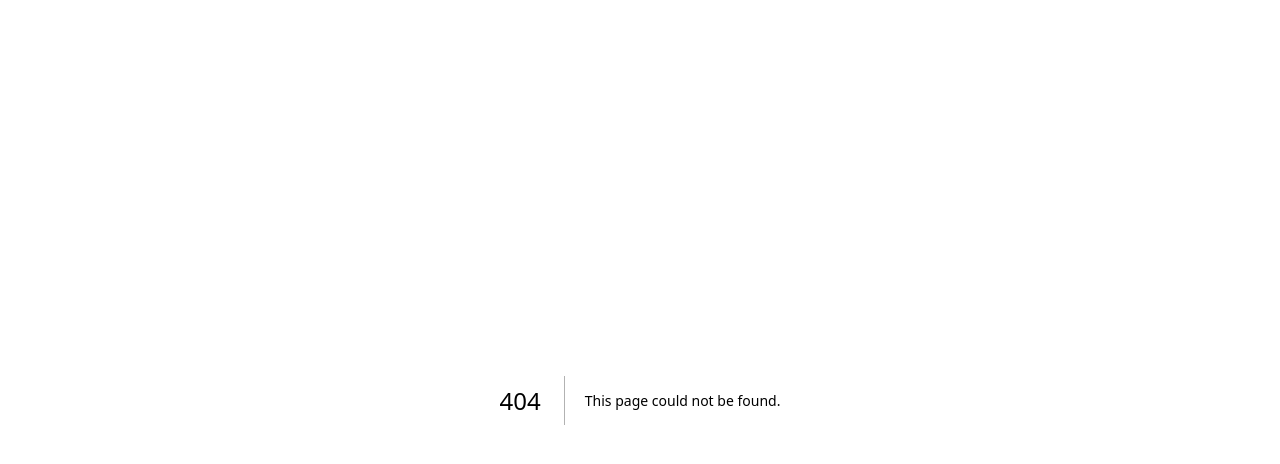
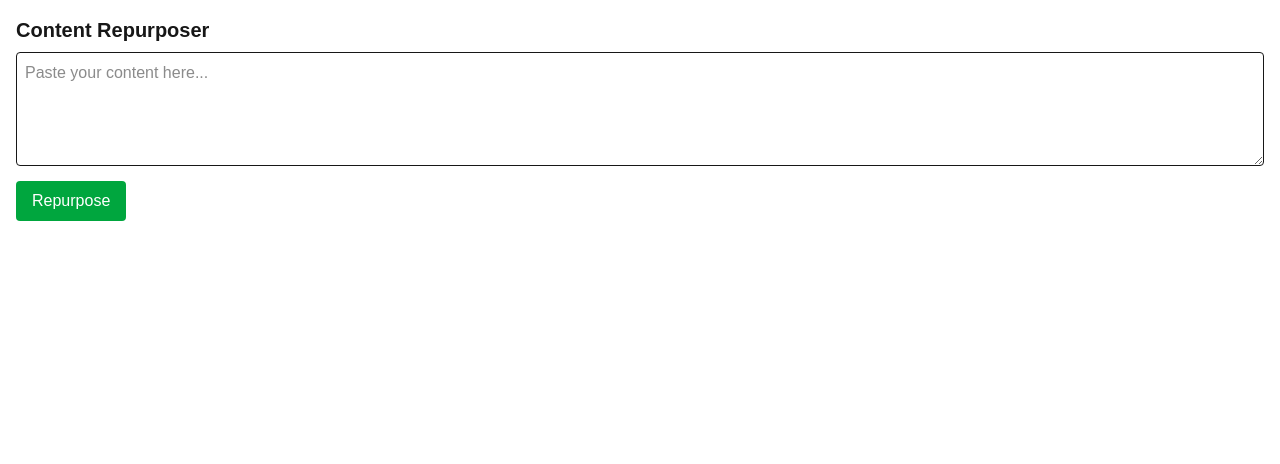
Before and after one commit to Contentai355/nextjs, a Next.js app: page /app/content-repurpose in a window 1280 px wide. Before the commit this address had no page. Shown: the top 464 px of the page. Built offline with nearby package versions, Linux system fonts and the light colour scheme.

Commit message:
Create app/content-repurpose/page.tsx

```diff
--- /dev/null
+++ b/app/app/content-repurpose/page.tsx
@@ -0,0 +1,28 @@
+'use client';
+import { useState } from 'react';
+
+export default function Page() {
+  const [input, setInput] = useState('');
+  const [output, setOutput] = useState('');
+
+  const handleRepurpose = () => {
+    setOutput(`Tweet: "${input.slice(0, 100)}..." #repurposed`);
+  };
+
+  return (
+    <div className="p-4">
+      <h1 className="text-xl font-bold mb-2">Content Repurposer</h1>
+      <textarea
+        className="w-full p-2 border rounded"
+        rows={4}
+        placeholder="Paste your content here..."
+        value={input}
+        onChange={(e) => setInput(e.target.value)}
+      />
+      <button onClick={handleRepurpose} className="mt-2 px-4 py-2 bg-green-600 text-white rounded">
+        Repurpose
+      </button>
+      {output && <div className="mt-4 p-2 bg-gray-100 rounded">{output}</div>}
+    </div>
+  );
+}
```
